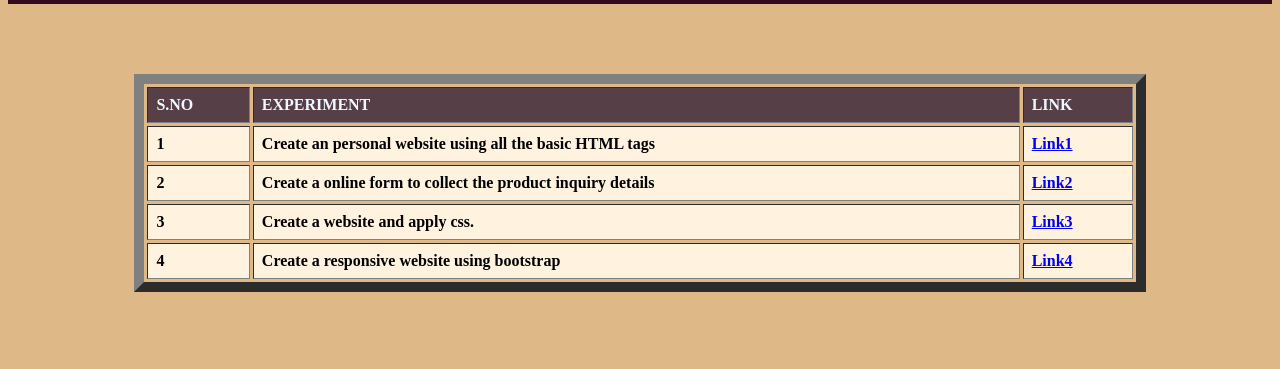
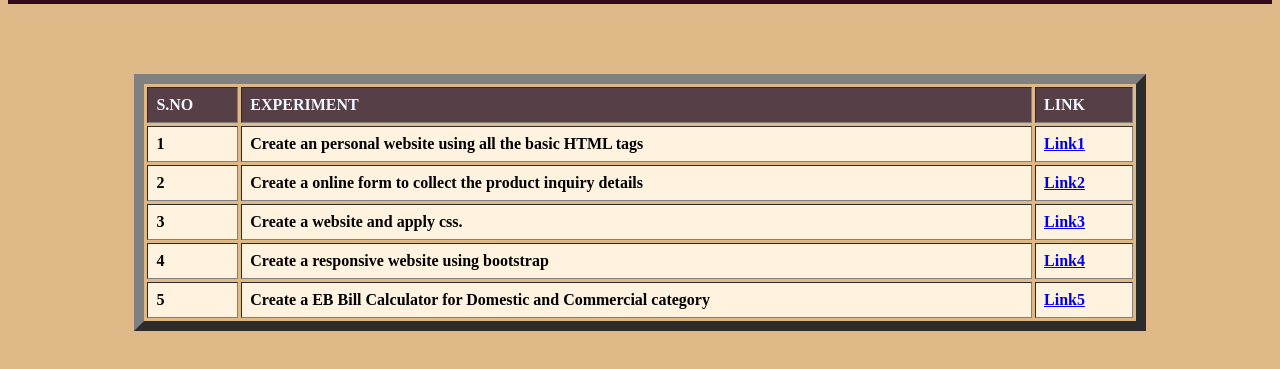
Before and after one commit to sel613/WebTechnologyLab, a plain HTML site: page Index_Page/index.html in a window 1280 px wide. Shown: the part 235-604 px from the top of the page. Drawn offline with Linux system fonts and the light colour scheme.

Commit message:
Update index.html

```diff
--- a/Index_Page/index.html
+++ b/Index_Page/index.html
@@ -48,6 +48,11 @@
             <td>Create a responsive website using bootstrap</td>
             <td><a href="https://sel613.github.io/WebTechnologyLab/Exp_4_website_bootstrap/index.html">Link4</a></td>
           </tr>
+          <tr>
+            <td>5</td>
+            <td>Create a EB Bill Calculator for Domestic and Commercial  category</td>
+            <td><a href="https://sel613.github.io/WebTechnologyLab/Exp_5_EBill_js/index.html">Link5</a></td>
+          </tr>
         </tbody>
       </table>
     </div>
```
